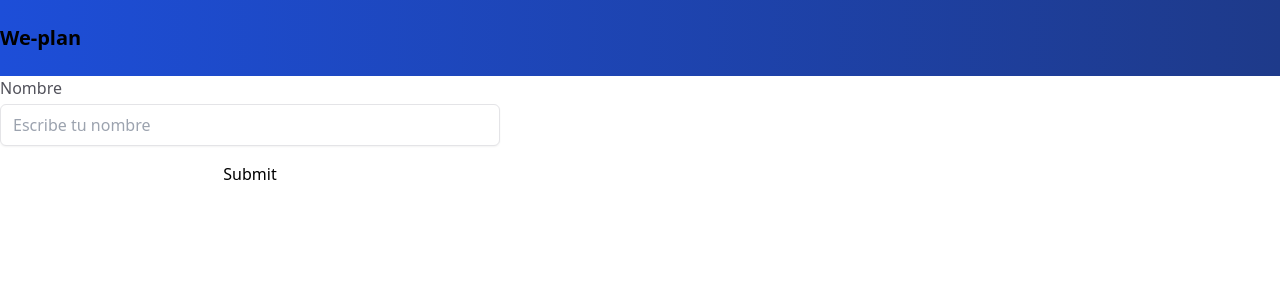
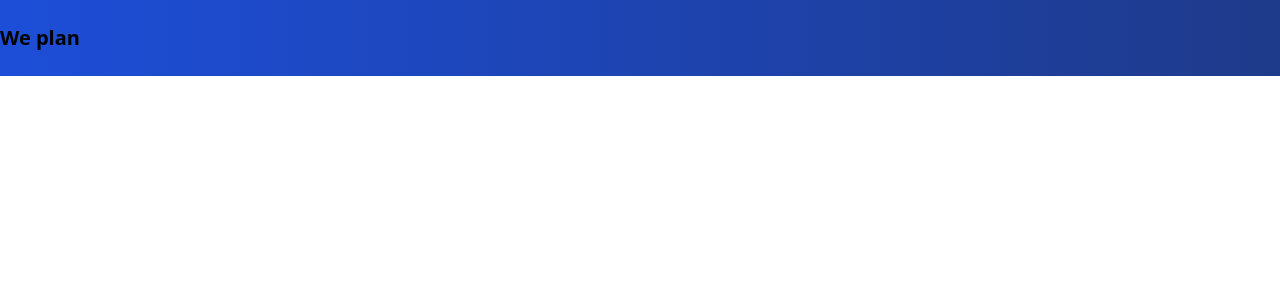
Before and after one commit to diegogama8934/we-plann, a Next.js app: page /dashboard/home in a window 1280 px wide. Shown: the top 300 px of the page. Built offline with nearby package versions, Linux system fonts and the light colour scheme.

Commit message:
fix: importation problems

```diff
--- a/src/app/dashboard/home/page.tsx
+++ b/src/app/dashboard/home/page.tsx
@@ -1,8 +1,7 @@
 import { Metadata } from "next"
-import { Input, Button } from "@/components";
 
 export const metadata:Metadata = {
-  title : "We - plan",
+  title : "We plan",
   description: "Platform to plan and manage couple bills and the earnings of each one."
 }
 
@@ -12,13 +11,8 @@
   return(
     <div className="flex flex-col">
       <header className="flex bg-gradient-to-r from-blue-700 to-blue-900 py-6">
-        <span className={`text-xl font-black`}>We-plan</span>
+        <span className={`text-xl font-black`}>We plan</span>
       </header>
-
-      <div className="flex flex-col gap-4 w-[500px]">
-        <Input label="Nombre" placeholder="Escribe tu nombre" name="Nombre"/>
-        <Button>Submit</Button>
-      </div>
     </div>
   );
 }
--- a/src/app/dashboard/page.tsx
+++ b/src/app/dashboard/page.tsx
@@ -9,5 +9,5 @@
 export default function RedirectPage(){
 
 
-  redirect("/home");
+  redirect("dashboard/home");
 }
--- a/src/components/basic/Button.tsx
+++ b/src/components/basic/Button.tsx
@@ -1,14 +1,13 @@
-
 interface Props {
   children:React.ReactNode
   type?: "submit" | "button"
   isLoading?: boolean
   onClick?: () => void
   className?: string
-  variant: "primary" | "secondary" | "tertiary"
+  variant?: "primary" | "secondary" | "tertiary"
 }
 
-export function Button({children, type="button", isLoading=false, onClick, className, variant}:Props){
+export function Button({children, type="button", isLoading=false, onClick, className, variant="primary"}:Props){
 
   let variantClassName:string="";
 
--- a/src/components/basic/Input.tsx
+++ b/src/components/basic/Input.tsx
@@ -4,7 +4,7 @@
   value?: string
   onValueChange?: (e:React.ChangeEvent<HTMLInputElement>) => void
   name?: string
-  className:string
+  className?:string
   type?: "text" | "password" | "number"
 }
 
```
